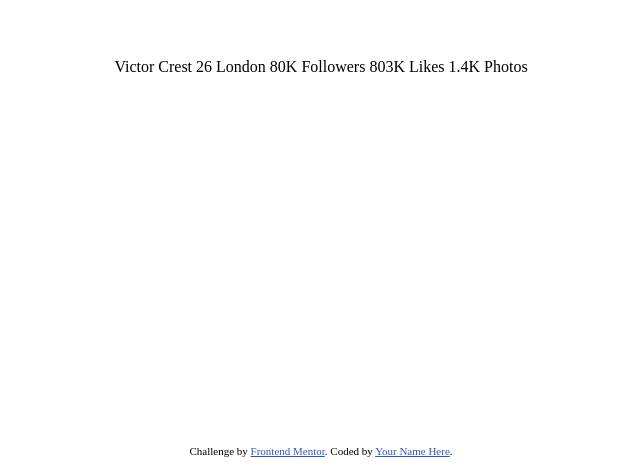
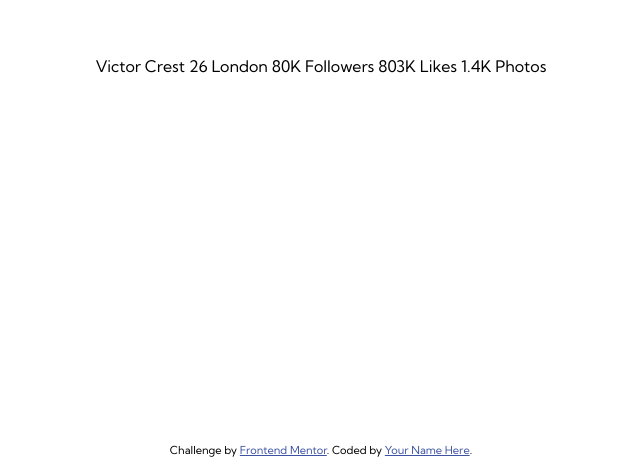
Before and after one commit to NorimNori/profile-card-component, a plain HTML site: page index.html in a window 1280 px wide. Shown: the part 327-800 px from the top of the page, without its empty margins (319-959 px from the left). Drawn offline with Linux system fonts and the light colour scheme.

Commit message:
feat: add colors and typography

```diff
--- a/index.html
+++ b/index.html
@@ -5,7 +5,7 @@
   <meta name="viewport" content="width=device-width, initial-scale=1.0"> <!-- displays site properly based on user's device -->
   <link rel="stylesheet" href="./styles/index.css">
   <link rel="icon" type="image/png" sizes="32x32" href="./images/favicon-32x32.png">
-
+  <link rel="preload" href="/assets/fonts/Kumbh_Sans/KumbhSans-VariableFont_YOPQ,wght.ttf" as="font" type="font/ttf" crossorigin="anonymous">
   <title>Frontend Mentor | Profile card component</title>
 
   <!-- Feel free to remove these styles or customise in your own stylesheet 👍 -->
--- /dev/null
+++ b/styles/_colors.scss
@@ -0,0 +1,5 @@
+$darkGray: hsl(0, 0%, 59%);
+
+$darkCyan: hsl(185, 75%, 39%);
+$desaturatedBlue: hsl(229, 23%, 23%);
+$grayishBlue: hsl(227, 10%, 46%);
--- /dev/null
+++ b/styles/_fonts.scss
@@ -0,0 +1,7 @@
+@font-face {
+    font-family: 'Kumbh Sans';
+    src: url('./../assets/fonts/Kumbh_Sans/KumbhSans-VariableFont_YOPQ\,wght.ttf') format('truetype');
+    font-weight: 100 900;
+    font-style: normal;
+    font-display: swap;
+  }
--- a/styles/_styleFormatting.scss
+++ b/styles/_styleFormatting.scss
@@ -1,4 +1,5 @@
 @use 'mixins';
+@use 'fonts';
 
 @mixin formatting {
     *,
@@ -37,5 +38,7 @@
         height: 100vh;
         padding: 1rem;
         margin: 0;
+
+        font-family: 'Kumbh Sans', 'sans-serif';
     }
 }
```
Also changed, not shown: assets/fonts/Kumbh_Sans/KumbhSans-VariableFont_YOPQ,wght.ttf (added), assets/fonts/Kumbh_Sans/OFL.txt (added), assets/fonts/Kumbh_Sans/README.txt (added), styles/index.css, 1 other file.
